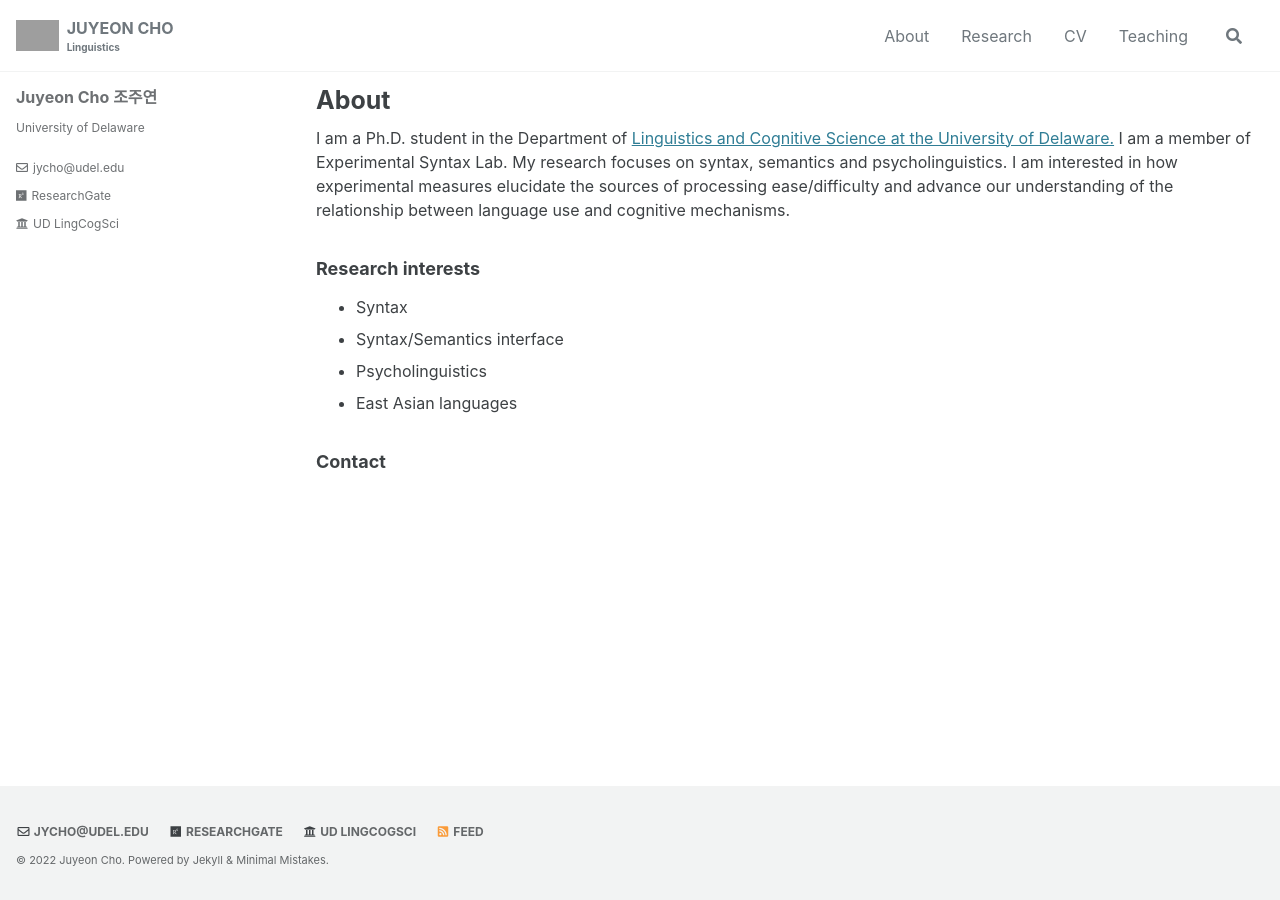
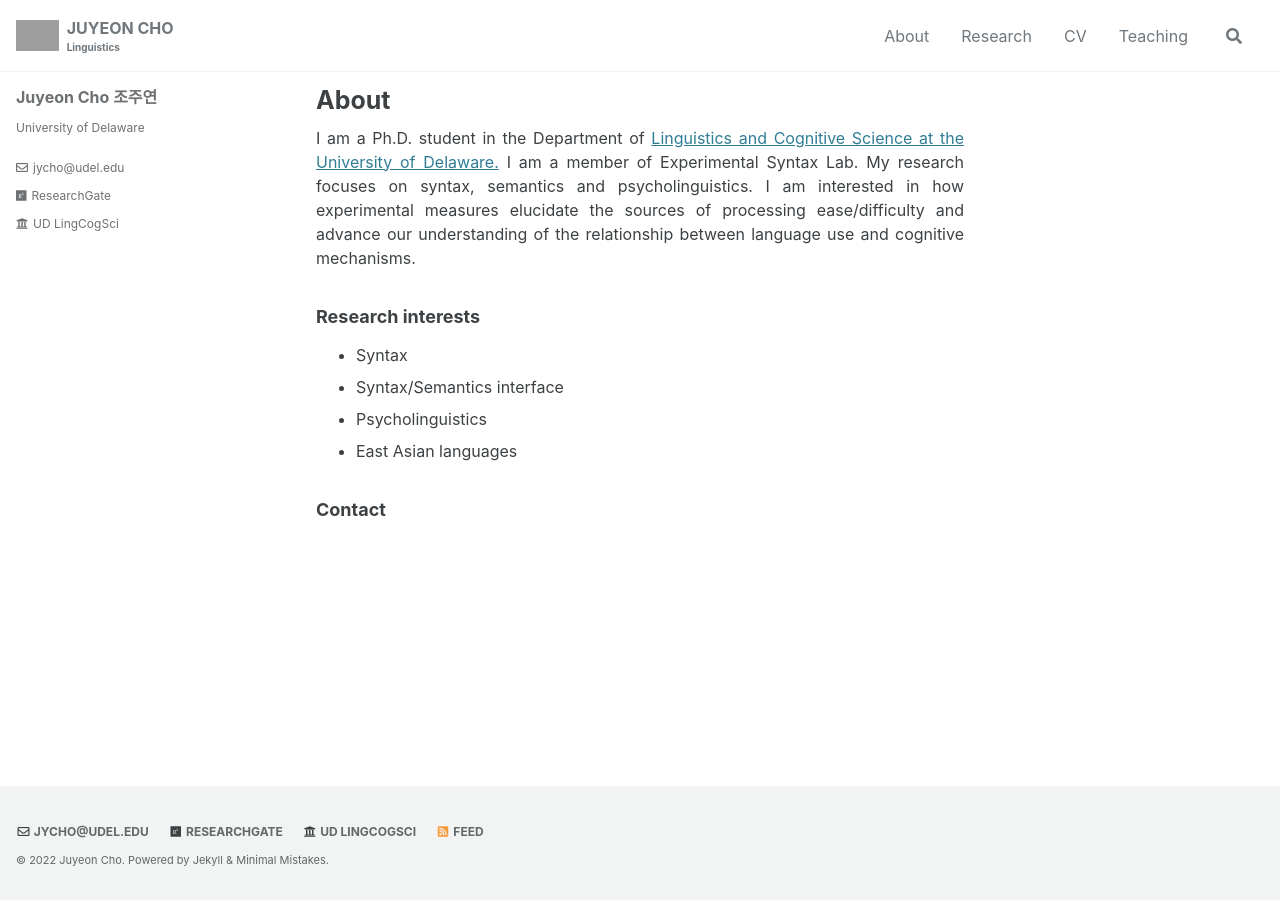
Before and after one commit to juyeoncho/juyeoncho.github.io, a Jekyll site: the page built from _pages/about.md, in a window 1280 px wide. Built offline with Jekyll 4.4.1, drawn with Linux system fonts in a browser that asks for light colours; cached includes are drawn as plain includes; grey boxes are pictures that could not be loaded.

Commit message:
Update about.md

```diff
--- a/_pages/about.md
+++ b/_pages/about.md
@@ -2,11 +2,10 @@
 title: "About"
 permalink: /about/
 layout: single
-classes: wide
 ---
 
-
 I am a Ph.D. student in the Department of [Linguistics and Cognitive Science at the University of Delaware.](https://www.lingcogsci.udel.edu) I am a member of Experimental Syntax Lab. My research focuses on syntax, semantics and psycholinguistics. I am interested in how experimental measures elucidate the sources of processing ease/difficulty and advance our understanding of the relationship between language use and cognitive mechanisms.
+{: .text-justify}
 
 ### Research interests
 
```
